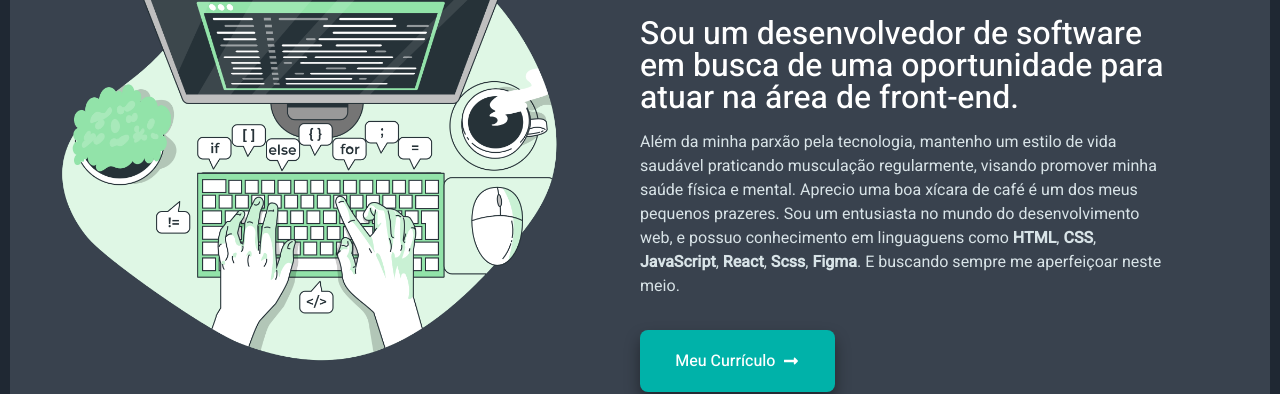
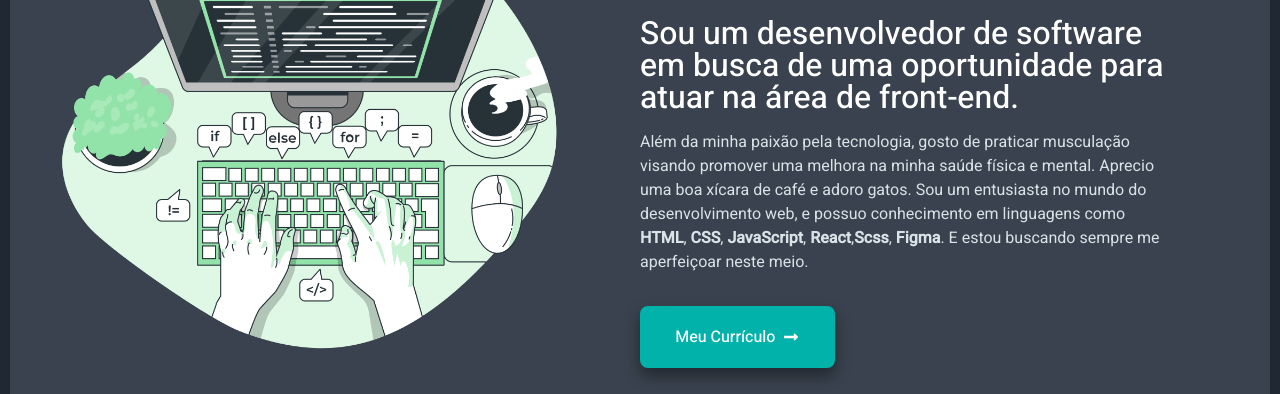
Before and after one commit to MateusLeonardo/portfolio, a React (Vite) app: page / in a window 1280 px wide. Shown: the part 1040-1434 px from the top of the page. Built offline with nearby package versions, Linux system fonts and the light colour scheme.

Commit message:
corrigindo erros de gramatica

```diff
--- a/src/pages/Home.jsx
+++ b/src/pages/Home.jsx
@@ -13,7 +13,7 @@ import {
   FaLinkedin,
   FaGithub,
   FaCheck,
-  FaGitAlt
+  FaGitAlt,
 } from "react-icons/fa";
 import { IoLogoJavascript } from "react-icons/io5";
 import { Link } from "react-router-dom";
@@ -107,7 +107,7 @@ export function Home({ sobreRef, projetosRef, contatoRef }) {
                 <FaHtml5 size={35} />
                 <FaCss3 size={35} />
                 <FaFigma size={35} />
-                <FaGitAlt  size={35}/>
+                <FaGitAlt size={35} />
               </div>
               <Subtitle text="Sobre mim" />
               <h1>
@@ -115,12 +115,13 @@ export function Home({ sobreRef, projetosRef, contatoRef }) {
                 para atuar na área de front-end.
               </h1>
               <p>
-                Além da minha parxão pela tecnologia, mantenho um estilo de vida
-                saudável praticando musculação regularmente, visando promover
-                minha saúde física e mental. Aprecio uma boa xícara de café é um
-                dos meus pequenos prazeres. Sou um entusiasta no mundo do
-                desenvolvimento web, e possuo conhecimento em linguaguens como{" "}
-                <b>HTML</b>, <b>CSS</b>, <b>JavaScript</b>, <b>React</b>, <b>Scss</b>, <b>Figma</b>. E buscando sempre me aperfeiçoar neste meio.
+                Além da minha paixão pela tecnologia, gosto de praticar
+                musculação visando promover uma melhora na minha saúde física e mental. Aprecio
+                uma boa xícara de café e adoro gatos. Sou um entusiasta no mundo
+                do desenvolvimento web, e possuo conhecimento em linguagens
+                como <b>HTML</b>, <b>CSS</b>, <b>JavaScript</b>, <b>React</b>,
+                <b>Scss</b>, <b>Figma</b>. E estou buscando sempre me aperfeiçoar
+                neste meio.
               </p>
               <a
                 href="https://drive.google.com/file/d/1xBqSwkhmqkifOtNVzexC6lsWliRZWQvM/view?usp=sharing"
```
